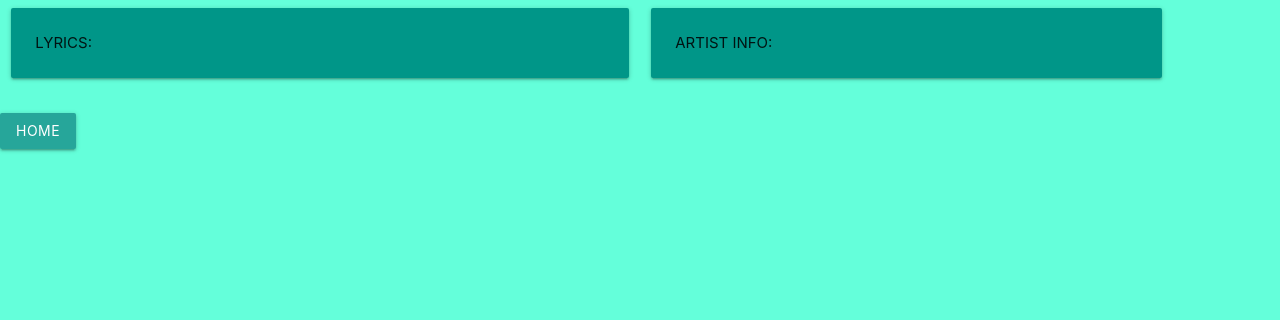
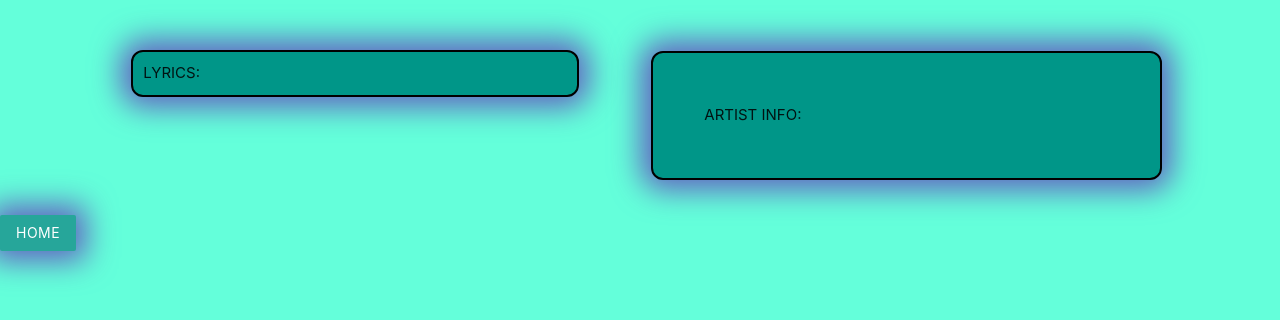
Before and after one commit to beandrea/projectRehash, a plain HTML site: page results.html in a window 1280 px wide. Drawn offline with nearby package versions, Linux system fonts and the light colour scheme.

Commit message:
adjusting home button everyone is participating

```diff
--- a/assets/results.css
+++ b/assets/results.css
@@ -5,3 +5,32 @@ body{
 #lyric{
     white-space: pre-wrap;
 }
+
+#lyricCard{
+    font-size: 15px;
+    /* height: 600px;
+    width: 400px; */
+    margin-left: 120px;
+    margin-right: 50px;
+    margin-top: 50px;
+    border-radius: 12px;
+    padding: 10px;
+    box-shadow: 0 0px 30px 10px rgb(98, 98, 192);
+    border: 2px solid black;
+}
+
+#artistCard{
+    font-size: 15px;
+    /* height: 600px;
+    width: 400px; */
+    /* margin-left: 200%; */
+    margin-top: 10%;
+    border-radius: 12px;
+    padding: 10%;
+    box-shadow: 0 0px 30px 10px rgb(98, 98, 192);
+    border: 2px solid black;
+}
+
+#backBtn{
+    box-shadow: 0 0px 30px 10px rgb(98, 98, 192);
+}
--- a/results.html
+++ b/results.html
@@ -14,13 +14,17 @@
 <body>
     <div class="row">
         <div class="col s6 m6">
-            <div class="card-panel teal">
-                <div>LYRICS: <span class="white-text" id="lyric"></span></div>
+            <div class="card-panel teal" id="lyricCard">
+                <div>LYRICS:
+                </br>
+                <span class="white-text" id="lyric"></span></div>
             </div>
         </div>
-        <div class="col s6 m5">
-            <div class="card-panel teal">
-                <div>ARTIST INFO: <span class="white-text" id="artist"></span></div>
+        <div class="col s6 m5" id="artistDiv">
+            <div class="card-panel teal" id="artistCard">
+                <div>ARTIST INFO:
+                </br>
+                <span class="white-text" id="artist"></span></div>
             </div>
         </div>
     </div>
```
